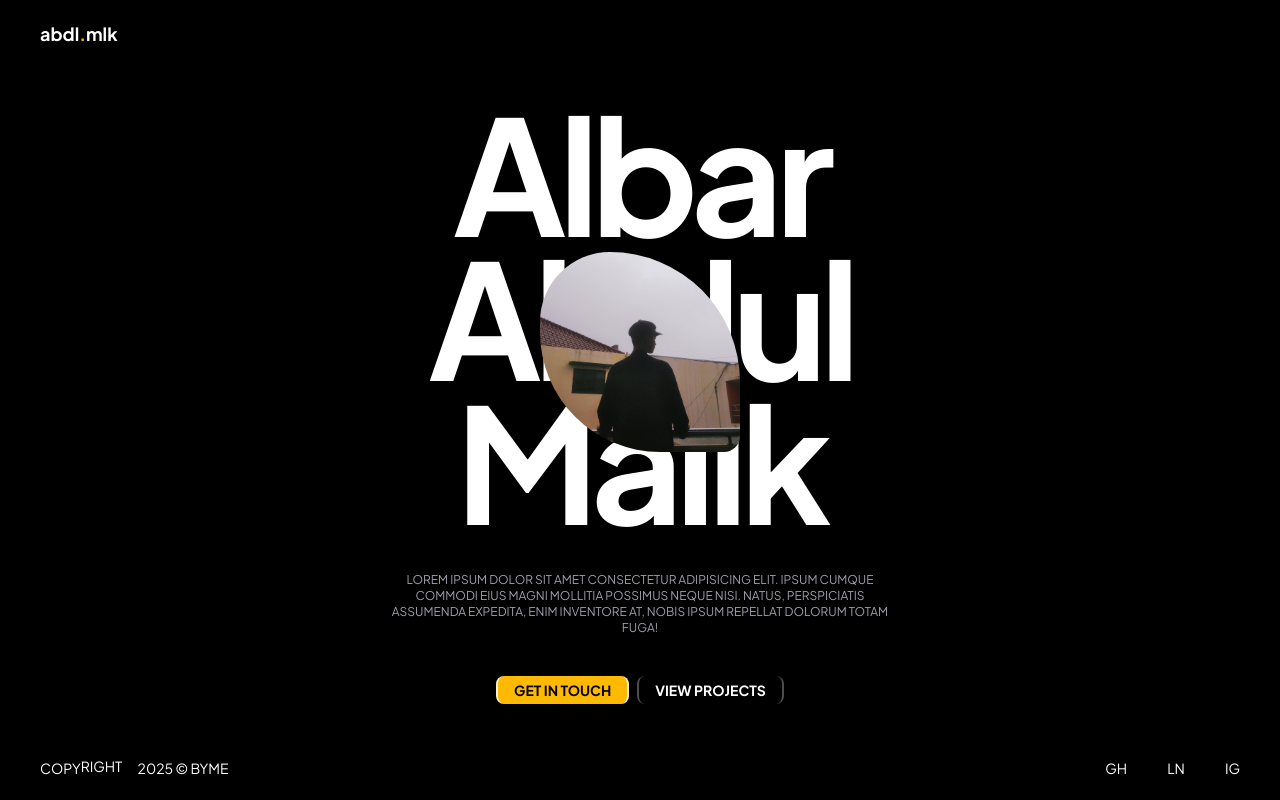
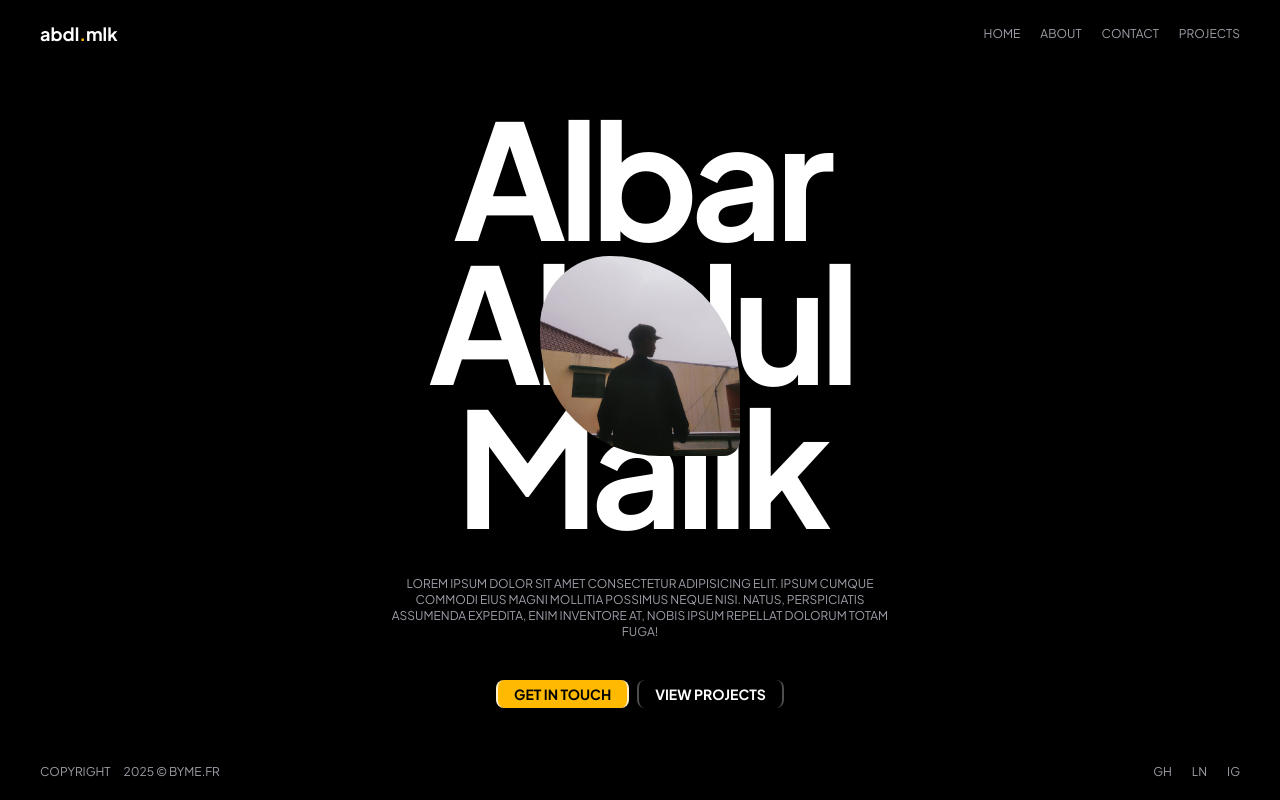
Before and after one commit to al4m-2068/asas10_2, a React (Vite) app: page / in a window 1280 px wide. Built offline with nearby package versions, Linux system fonts and the light colour scheme.

Commit message:
done touching

```diff
--- a/src/Landing.jsx
+++ b/src/Landing.jsx
@@ -3,27 +3,33 @@ import './index.css'
 export default function Landing() {
   return (
     <>
-      <header className='px-10 py-5'>
+      <header className='px-10 py-5 flex justify-between items-center'>
         <h1 className='text-lg font-bold'>abdl<span className='text-amber-400'>.</span>mlk</h1>
+        <ul className='flex gap-5 text-xs text-zinc-400 uppercase *:hover:text-amber-400 *:transition-all *:duration-150'>
+          <li><a href="#">Home</a></li>
+          <li><a href="#">About</a></li>
+          <li><a href="#">Contact</a></li>
+          <li><a href="#">Projects</a></li>
+        </ul>
       </header>
       <section className='flex flex-col gap-10 items-center justify-center text-center h-full'>
         <img src="/src/assets/me.jpg" className='absolute size-50 object-cover object-bottom mb-25 rounded-tl-[70px] rounded-tr-[130px] rounded-br-2xl rounded-bl-[120px]' alt="" />
 
-        <h1 className='px-10 flex flex-col w-120 items-center justify-center text-[20vh]/[90%] tracking-tighter font-bold'>
-          <span className="bg-transparent group w-1/3 flex justify-center gap-1 hover:font-bold transition-all duration-300 *:transition-all *:duration-300">
-            <p className="-translate-x-full group-hover:translate-x-0 opacity-0 group-hover:opacity-100 transition-all duration-300">{'<'}</p>
+        <h1 className='px-10 flex flex-col w-120 items-center justify-center text-[20vh]/[90%] tracking-tighter font-bold *:transition-all *:duration-190'>
+          <span className="bg-transparent group w-1/3 flex items-center justify-center gap-7 hover:font-bold *:transition-all *:duration-50">
+            <p className="group-hover:text-amber-400 text-7xl opacity-0 group-hover:opacity-100">{'<'}</p>
               Albar
-            <p className="translate-x-full group-hover:translate-x-0 opacity-0 group-hover:opacity-100 transition-all duration-300">{'>'}</p>
+            <p className=" group-hover:text-amber-400 text-7xl opacity-0 group-hover:opacity-100">{'>'}</p>
           </span>
-          <span className="bg-transparent group w-1/3 flex justify-center gap-1 hover:font-bold transition-all duration-300 *:transition-all *:duration-300">
-            <p className="-translate-x-full group-hover:translate-x-0 opacity-0 group-hover:opacity-100 transition-all duration-300">{'<'}</p>
+          <span className="bg-transparent group w-1/3 flex items-center justify-center gap-7 hover:font-bold *:transition-all *:duration-50">
+            <p className="group-hover:text-amber-400 text-7xl opacity-0 group-hover:opacity-100">{'<'}</p>
               Abdul
-            <p className="translate-x-full group-hover:translate-x-0 opacity-0 group-hover:opacity-100 transition-all duration-300">{'>'}</p>
+            <p className=" group-hover:text-amber-400 text-7xl opacity-0 group-hover:opacity-100">{'>'}</p>
           </span>
-          <span className="bg-transparent group w-1/3 flex justify-center gap-1 hover:font-bold transition-all duration-300 *:transition-all *:duration-300">
-            <p className="-translate-x-full group-hover:translate-x-0 opacity-0 group-hover:opacity-100 transition-all duration-300">{'<'}</p>
+          <span className="bg-transparent group w-1/3 flex items-center justify-center gap-7 hover:font-bold *:transition-all *:duration-50">
+            <p className="group-hover:text-amber-400 text-7xl opacity-0 group-hover:opacity-100">{'<'}</p>
               Malik
-            <p className="translate-x-full group-hover:translate-x-0 opacity-0 group-hover:opacity-100 transition-all duration-300">{'>'}</p>
+            <p className=" group-hover:text-amber-400 text-7xl opacity-0 group-hover:opacity-100">{'>'}</p>
           </span>
         </h1>
 
@@ -38,10 +44,16 @@ export default function Landing() {
           </button>
         </div>
       </section>
-      <footer className='px-10 py-5 flex justify-between text-sm uppercase'>
-        <p className='flex items-center'>Copy<span className='group flex flex-col h-6 overflow-hidden'><span>right</span><span>wrong</span></span> 2025 &copy; byme</p>
+      <footer className='px-10 py-5 flex justify-between text-xs uppercase text-zinc-400'>
+        <p className='flex items-center '>Copy
+          <span className='group flex flex-col h-4 overflow-hidden *:transition-all *:duration-150'>
+            <span className='group-hover:-translate-y-full'>right</span>
+            <span className='group-hover:-translate-y-full'>wrong</span>
+          </span>
+          2025 &copy; byme.fr
+        </p>
 
-        <ul className='flex items-center gap-10'>
+        <ul className='flex items-center gap-5 *:hover:text-amber-400 *:transition-all *:duration-150'>
           <li><a href="#">GH</a></li>
           <li><a href="#">LN</a></li>
           <li><a href="#">IG</a></li>
```
